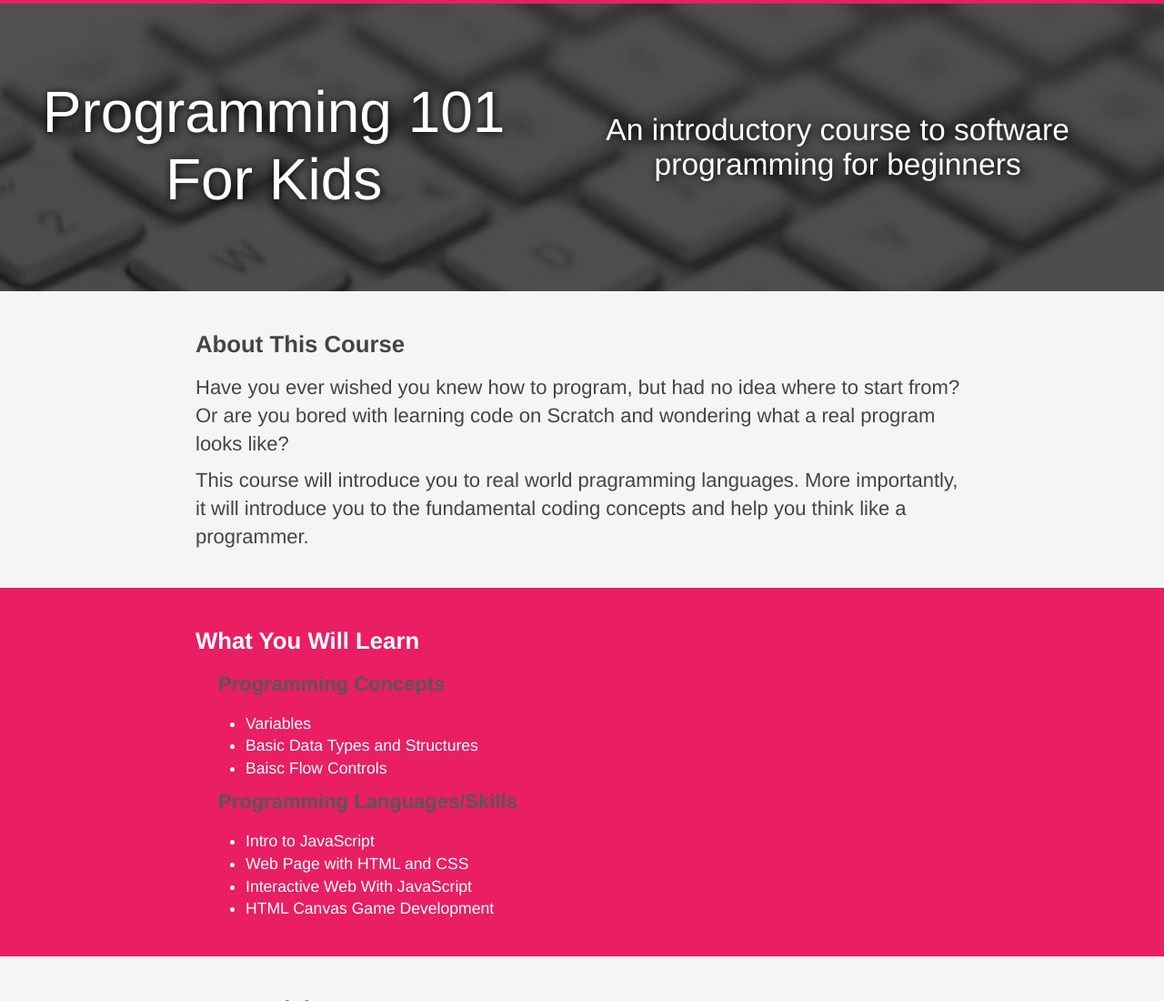
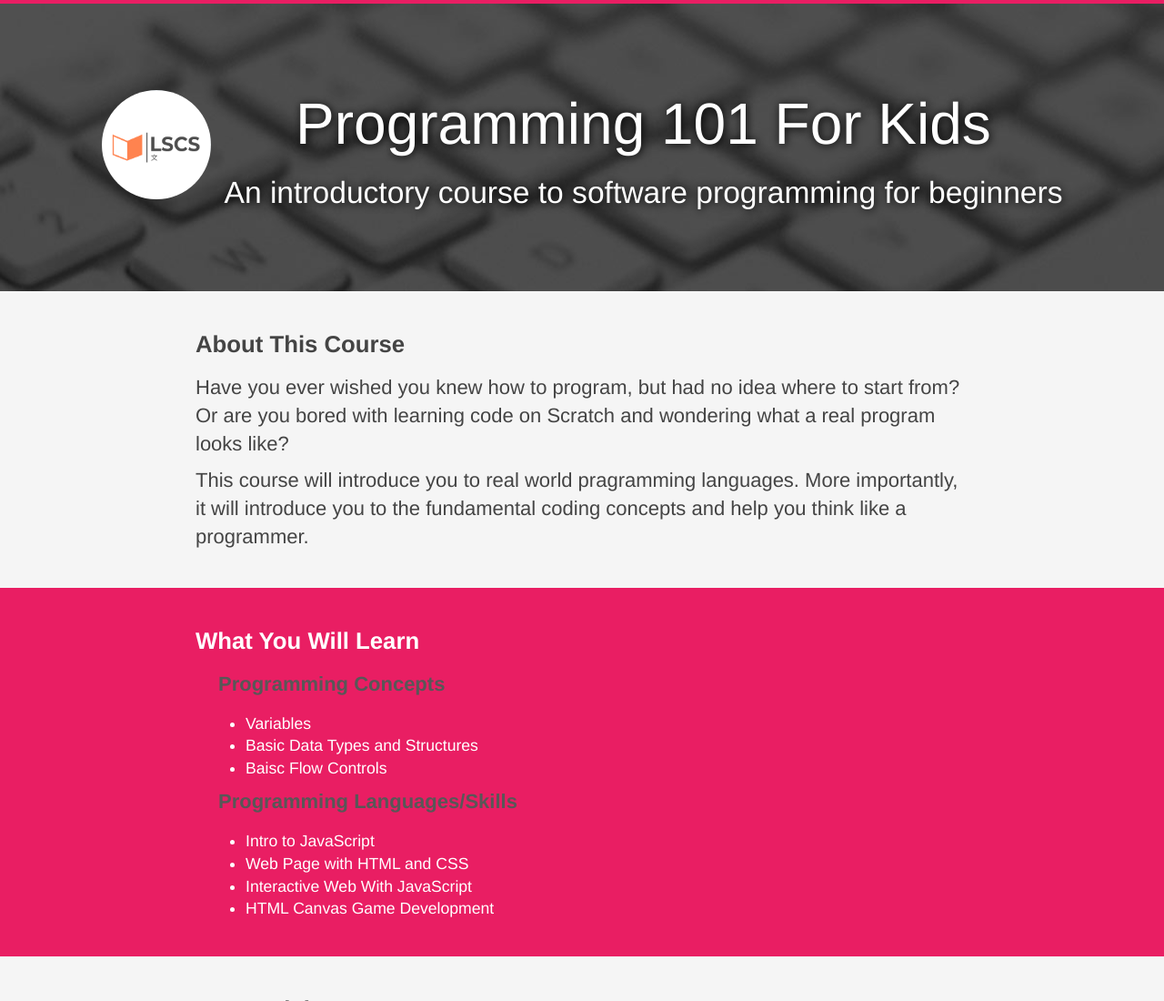
Before and after one commit to gelileo/cs_introduction_101, a plain HTML site: page index.html in a window 1280 px wide. Shown: the top 1100 px of the page at 91% size. Drawn offline with Linux system fonts and the light colour scheme.

Commit message:
Update index.html

```diff
--- a/index.html
+++ b/index.html
@@ -11,8 +11,14 @@
 
 <body>
 	<div class="header">
+		<div class="site-avatar">
+			<img src="lscs.png" alt="Little Star" >
+    </div>
+
+    <div class="header-content">
       <h1>Programming 101 For Kids</h1>
       <h2>An introductory course to software programming for beginners</h2>
+    </div>
   </div>
 
   <div class="tagline">
```
Lines whose indentation alone changed are shown as unchanged.
